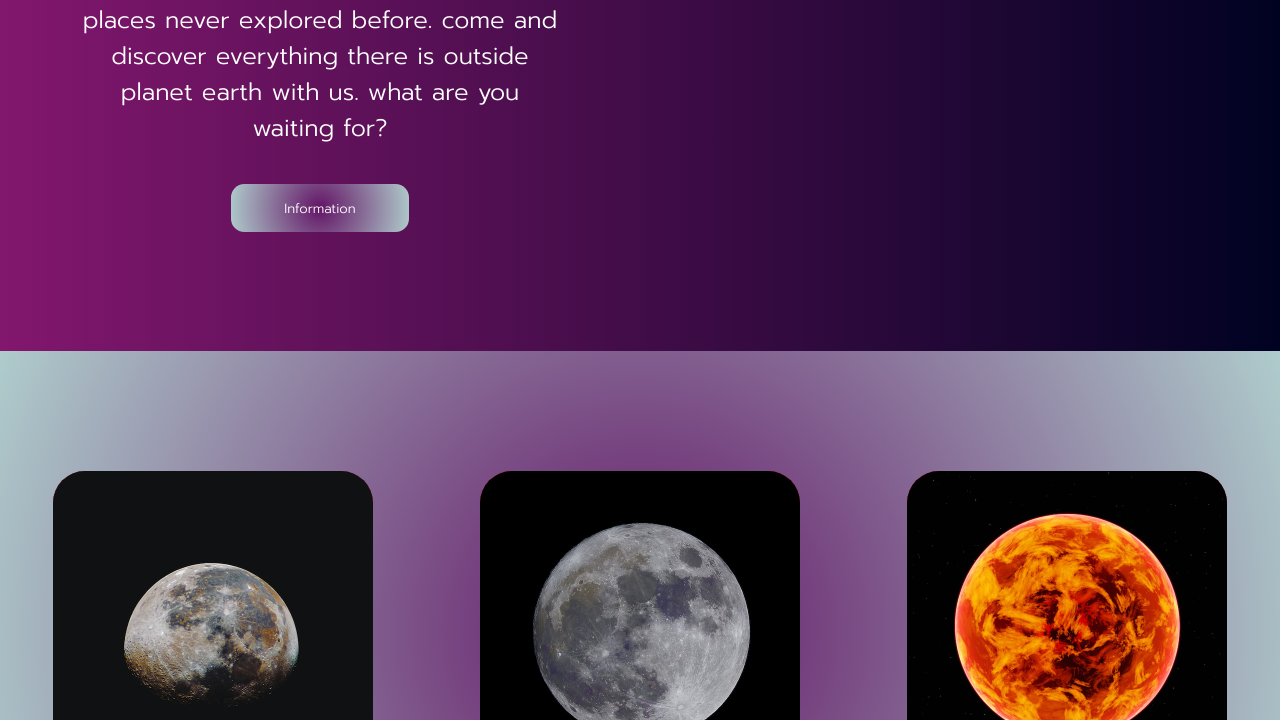
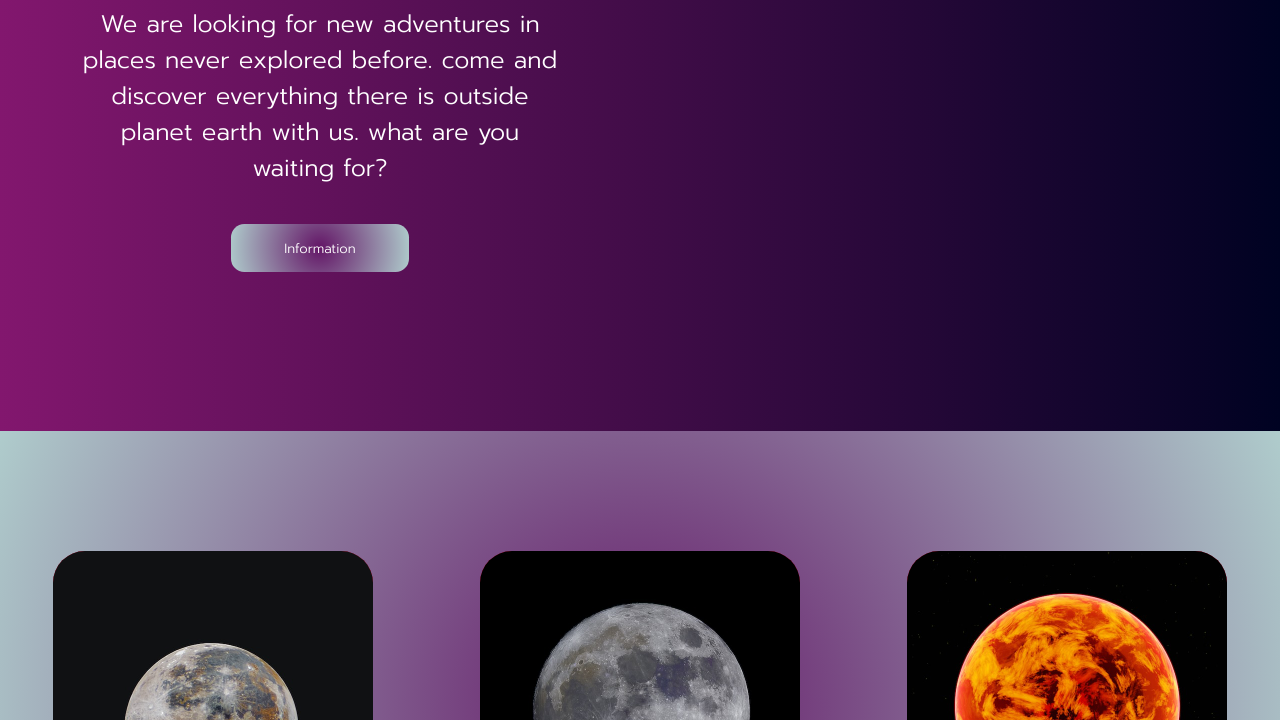
Before and after one commit to oliverrod09/LandingPageSpace, a plain HTML site: page index.html in a window 1280 px wide. Shown: the part 369-1089 px from the top of the page. Drawn offline with nearby package versions, Linux system fonts and the light colour scheme.

Commit message:
Update style.css

```diff
--- a/style.css
+++ b/style.css
@@ -249,7 +249,7 @@ footer{
 
     .container{
         height: 100vh;
-        max-height: 45em;
+        max-height: 50em;
     }
 
     .contenido{
```
